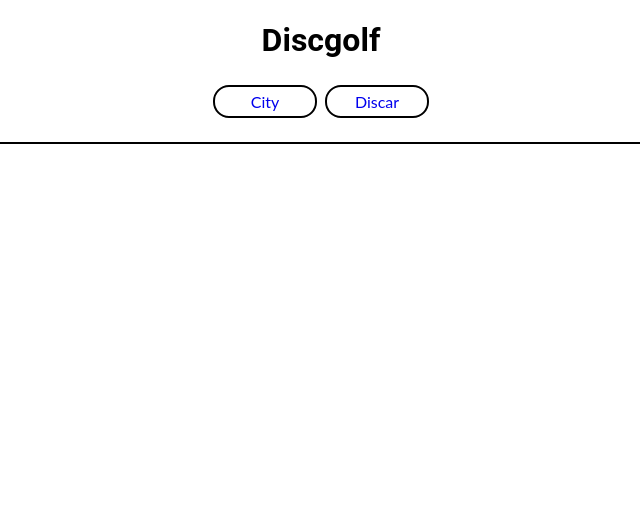
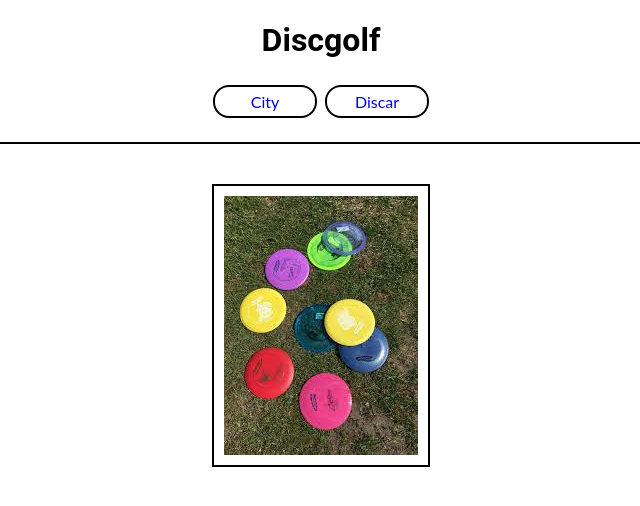
Before and after one commit to Storkfrasse/Discgolf, a plain HTML site: page index.html in a window 1280 px wide. Shown: the whole page, without its empty margins (319-959 px from the left). Drawn offline with Linux system fonts and the light colour scheme.

Commit message:
feat: added images to the webpages

```diff
--- a/index.html
+++ b/index.html
@@ -19,5 +19,10 @@
         </li>
       </ul>
     </nav>
+    <section>
+        <figure>
+            <img src="assets/images/disc.jpg" alt="It's an frisbee">
+        </figure>
+    </section>
   </body>
 </html>
```
Also changed, not shown: disc.html (+5 -0 lines), assets/images/disc.jpg (added), assets/images/mitt ace.jpg (added).
